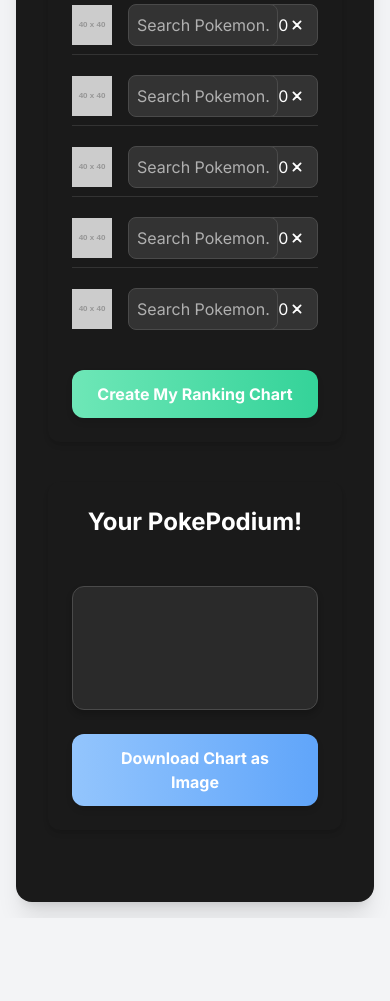
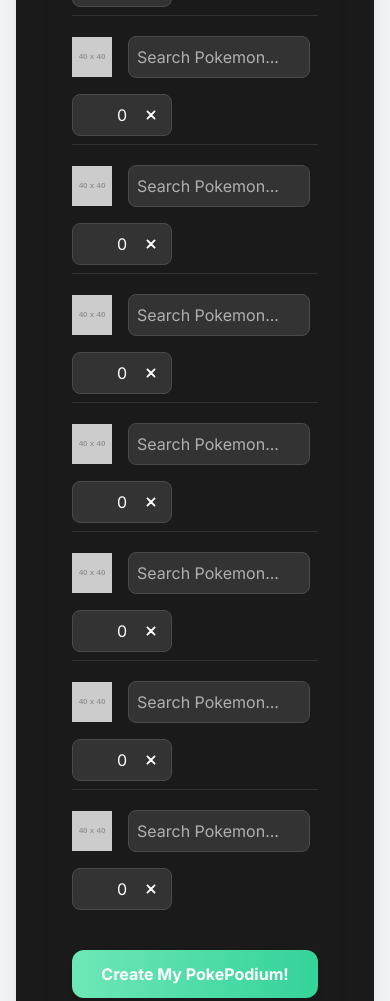
Before and after one commit to McCoolDude/pokepodium, a plain HTML site: page index.html in a window 390 px wide. Shown: the part 715-1716 px from the top of the page. Before the commit the page ends 1633 px from the top, so only its background shows below. Drawn offline with nearby package versions, Linux system fonts and the light colour scheme; no server answers; placeholder pictures from the web are drawn by us.

Commit message:
Update index.html

```diff
--- a/index.html
+++ b/index.html
@@ -29,6 +29,7 @@
         }
         .pokemon-input-row {
             display: flex;
+            flex-wrap: wrap; /* Allow items to wrap on smaller screens */
             align-items: center;
             justify-content: space-between;
             margin-bottom: 0.75rem;
@@ -76,6 +77,7 @@
             width: 150px; /* Default width, will be flexible */
             background-color: #333333; /* Dark background for input */
             color: #ffffff; /* White text for input */
+            min-width: 120px; /* Ensure input doesn't shrink too much */
         }
         /* Placeholder text color for dark theme */
         .pokemon-search-input::placeholder {
@@ -87,11 +89,13 @@
             gap: 0.5rem;
             flex-grow: 1;
             position: relative; /* For positioning the suggestions dropdown */
+            min-width: 200px; /* Ensure sprite + input has minimum width */
         }
         .pokemon-sprite-small {
             width: 40px; /* Smaller sprite for input rows */
             height: 40px;
             margin-right: 0.5rem;
+            flex-shrink: 0; /* Prevent sprite from shrinking */
         }
 
         /* Styling for custom suggestion dropdown */
@@ -227,6 +231,31 @@
             0% { transform: rotate(0deg); }
             100% { transform: rotate(360deg); }
         }
+
+        /* Responsive adjustments for pokemon-input-row elements */
+        @media (max-width: 640px) { /* On small screens (mobile) */
+            .pokemon-input-row {
+                flex-direction: column; /* Stack items vertically */
+                align-items: flex-start; /* Align items to the start when stacked */
+                gap: 0.5rem; /* Add gap between stacked items */
+            }
+            .pokemon-search-container {
+                width: 100%; /* Make search container take full width */
+                min-width: unset; /* Remove min-width constraint on small screens */
+                margin-right: 0; /* Remove right margin when stacked */
+                justify-content: flex-start; /* Align sprite and input to start */
+            }
+            .pokemon-search-input {
+                width: 100%; /* Make input take full width of its container */
+                min-width: unset; /* Remove min-width constraint */
+            }
+            .pokemon-point-select {
+                width: 100%; /* Make select take full width on mobile */
+                max-width: 100px; /* Keep a reasonable max-width */
+                margin-top: 0.5rem; /* Add some space above the select */
+                align-self: flex-start; /* Align to the start when stacked */
+            }
+        }
     </style>
 </head>
 <body class="bg-gray-100 flex items-center justify-center min-h-screen p-4 md:p-8">
@@ -248,16 +277,16 @@
             </div>
 
             <button id="submitBtn" class="submit-button w-full px-6 py-3 rounded-xl cursor-pointer text-center">
-                Create My Ranking Chart
+                Create My PokePodium!
             </button>
         </div>
 
         <!-- Chart Display Section -->
         <div class="w-full mb-10 p-6 rounded-xl shadow-md flex flex-col items-center">
-            <h2 class="text-2xl font-bold text-gray-700 mb-4 text-center">Your PokePodium!</h2>
+            <h2 class="text-2xl font-bold text-gray-700 mb-4 text-center">Your PokePodium</h2>!
             <canvas id="chartCanvas" width="800" height="400" class="w-full max-w-full h-auto"></canvas>
             <button id="downloadBtn" class="download-button px-6 py-3 rounded-xl cursor-pointer text-center">
-                Download Chart as Image
+                Download as Image
             </button>
         </div>
     </div>
@@ -653,6 +682,8 @@
 
                 for (let i = 1; i < sortedForLogic.length; i++) {
                     // Check if rank (i+1) is even or odd
+                    // The original sorting is 0-indexed, so rank 2 is index 1, rank 3 is index 2.
+                    // If (i + 1) is the rank, then for (i+1) % 2 === 0 means it's an even rank
                     if ((i + 1) % 2 === 0) { // Even ranks (2nd, 4th, etc.) go to the left side
                         leftSide.push(sortedForLogic[i]);
                     } else { // Odd ranks (3rd, 5th, etc.) go to the right side
```
